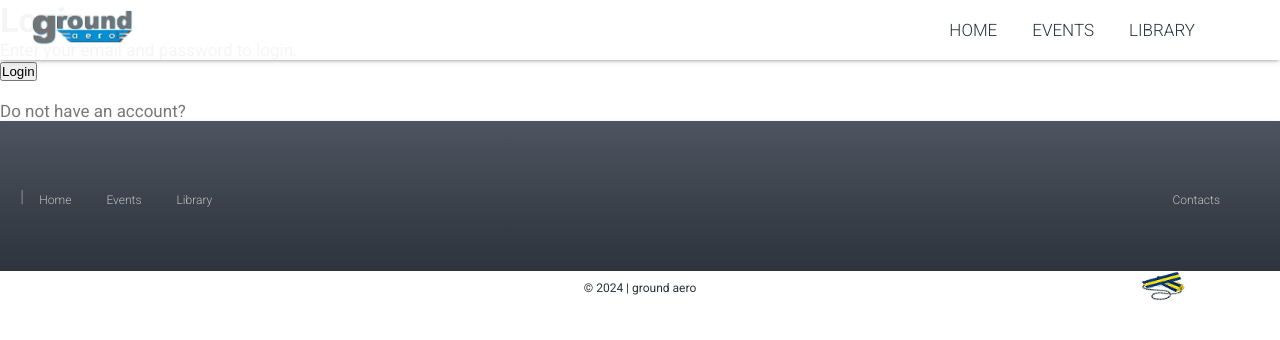
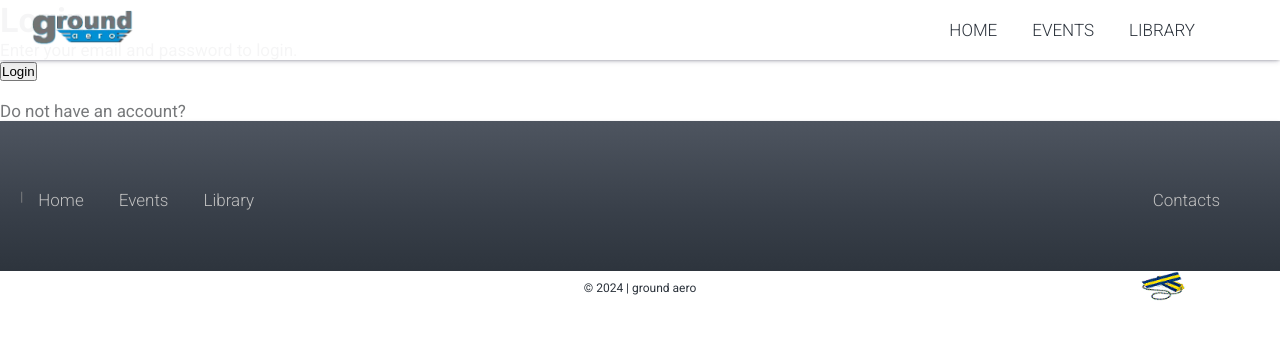
Before and after one commit to ground-aero/ground.aero-next, a Next.js app: page /login in a window 1280 px wide. Shown: the top 340 px of the page. Built offline with nearby package versions, Linux system fonts and the light colour scheme.

Commit message:
feat(root page.tsx): metateg google search

```diff
--- a/src/app/globals.css
+++ b/src/app/globals.css
@@ -9,6 +9,7 @@
   --background-end-rgb: 255, 255, 255;
 
   --background-primary: rgba(255, 255, 255);
+  --background-secondary-mobile: rgba(254, 254, 254, 0.35);
   --background-secondary: rgba(238, 240, 241, 0.35);
 
   /* --primary-color: #0070a8; */
@@ -104,7 +105,7 @@ body {
 body {
   min-height: 100vh;
   color: rgb(var(--text-color-rgb));
-  font-size: 14px; /* Базовый размер шрифта для мобильных устройств */
+  font-size: 15px; /* Базовый размер шрифта для мобильных устройств */
 }
 
 a {
@@ -119,7 +120,7 @@ a {
   }
 
   body {
-    font-size: 16px;
+    font-size: 17px;
   }
 }
 
@@ -129,9 +130,9 @@ a {
     --max-width: 1279px;
   }
 
-  body {
+  /* body {
     font-size: 17px;
-  }
+  } */
 }
 
 @media (prefers-color-scheme: dark) {
--- a/src/app/page.module.css
+++ b/src/app/page.module.css
@@ -418,7 +418,7 @@
 }
 
 .intro__text {
-  font-size: 14px;
+  /* font-size: 14px; */
   font-weight: 400;
   width: 100%;
   text-align: center;
@@ -440,7 +440,7 @@
 .intro__text_left {
   padding: 0 23px 22px;
   text-align: left;
-  font-size: 14px;
+  /* font-size: 14px; */
 }
 
 .intro__text_left::before {
@@ -489,7 +489,7 @@
 }
 
 .aside_box {
-  background-color: var(--background-secondary);
+  background-color: var(--background-secondary-mobile);
 }
 
 .empty__inner {
@@ -732,6 +732,7 @@
   justify-content: flex-start;
   align-items: center;
   padding: 15px;
+  font-size: 12px;
 }
 
 .footer__bottom {
@@ -749,7 +750,7 @@
 
 .footer ul li a {
   margin: 6px 0 0 10px;
-  font-size: 11px;
+  /* font-size: 11px; */
   color: #bfbfbf;
 }
 
@@ -966,7 +967,7 @@
   .intro__text {
     width: 50%;
     text-align: left;
-    font-size: 15px;
+    /* font-size: 15px; */
     padding-left: 23px;
   }
 
@@ -978,7 +979,7 @@
 
   .intro__text_left {
     width: 95%;
-    font-size: 15px;
+    /* font-size: 15px; */
   }
 
   .intro__text_type_padding {
@@ -1041,6 +1042,7 @@
   .footer__top {
     min-height: 135px;
     padding: 20px;
+    font-size: 13px;
   }
 
   .footer__bottom {
@@ -1048,9 +1050,9 @@
     font-size: 12px;
   }
 
-  .footer ul li a {
+  /* .footer ul li a {
     font-size: 12px;
-  }
+  } */
 
   .footer__img {
     max-width: 70px;
@@ -1161,7 +1163,7 @@
     width: 100%;
     text-align: left;
     padding: 0 50px;
-    font-size: 16px;
+    /* font-size: 16px; */
   }
 
   .intro__text_left {
@@ -1176,7 +1178,7 @@
     width: 100%;
     padding-right: 15px;
     padding-left: 28px;
-    font-size: smaller;
+    font-size: 16px;
   }
 
   .intro_main_title {
@@ -1198,6 +1200,10 @@
   .intro__text_center {
     text-align: center;
     padding-top: 20px;
+  }
+
+  .aside_box {
+    background-color: var(--background-secondary);
   }
 
   #grid_library,
@@ -1222,6 +1228,7 @@
 
   .footer__top {
     min-height: 150px;
+    font-size: 13px;
   }
 
   .footer__bottom {
@@ -1231,7 +1238,7 @@
 
   .footer ul li a {
     margin: 8px 0 0 15px;
-    font-size: 12px;
+    /* font-size: 12px; */
   }
 
   .footer__par {
--- a/src/components/LayoutMainContacts.tsx
+++ b/src/components/LayoutMainContacts.tsx
@@ -22,7 +22,7 @@ export const LayoutMainContacts: React.FC<TLayoutMainContacts> = ({ layout }) =>
         {/* --- main box --- */}
           <section id={styles.main_box_contacts} className={`${styles.box__content}`}>
             <div className={styles.box__left_type_contacts}>
-              <p className={`${outfit.className} ${styles.box__left_contacts_letter}`}>C</p>
+              <p className={`${outfit.className} ${styles.box__left_contacts_letter}`}>G</p>
             </div>
             <div className={styles.box__right_type_contacts}>
               <div className={styles.wrap__contacts_text}>
```
Also changed, not shown: src/app/page.tsx (+7 -1 lines).
